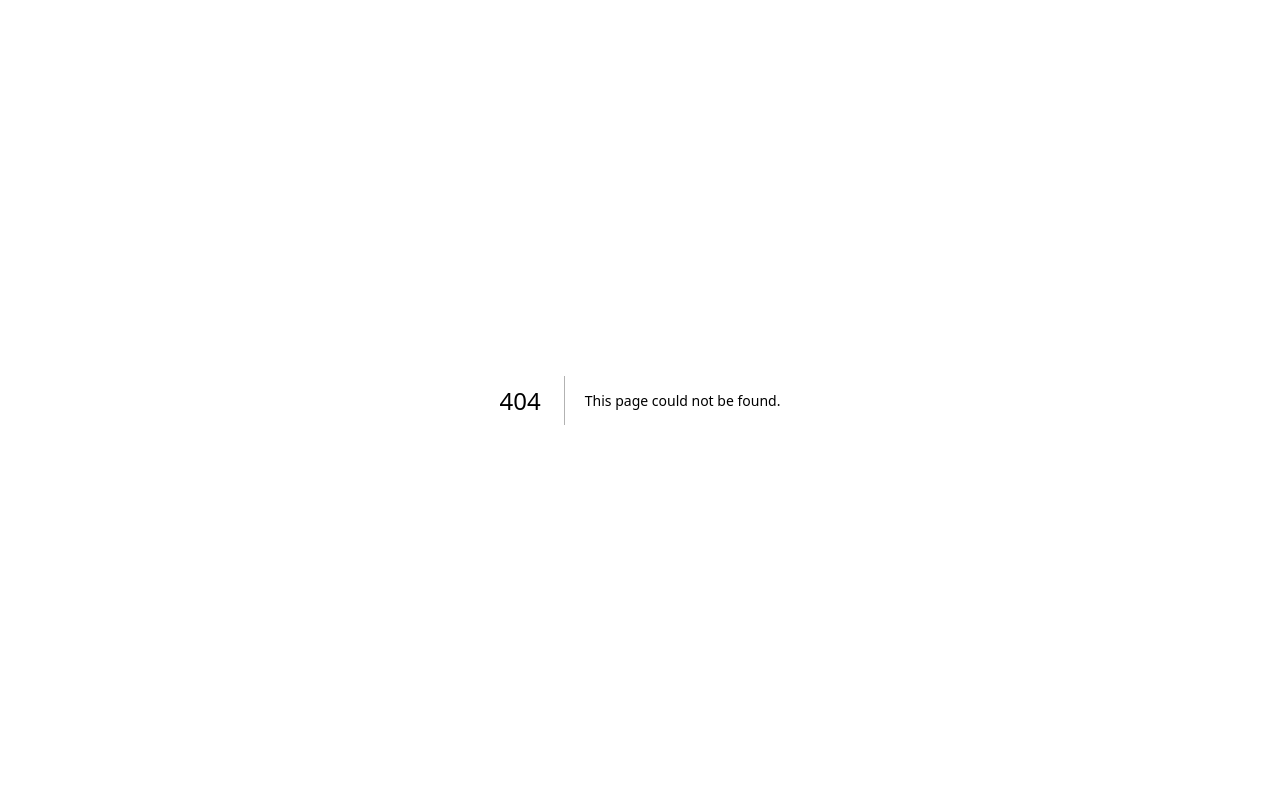
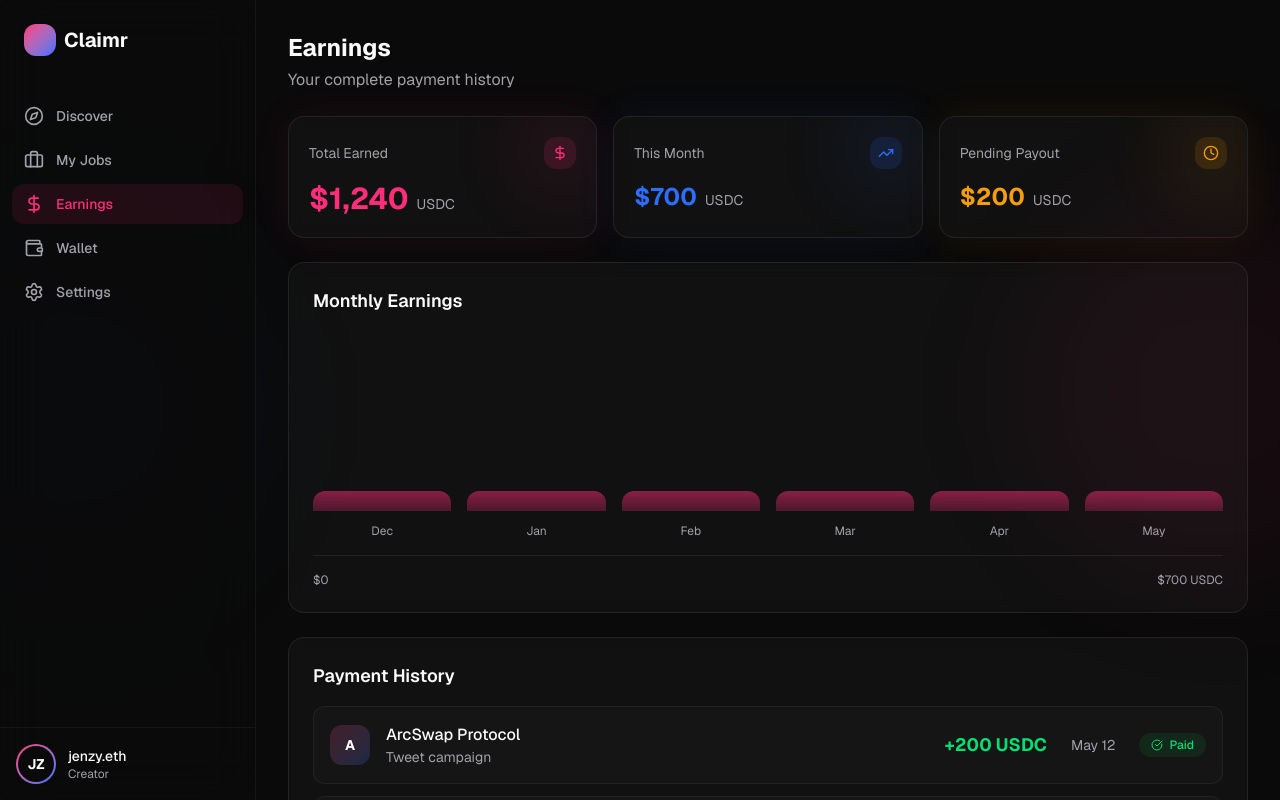
Before and after one commit to iam25th1/claimr, a Next.js app: page /dashboard/earnings in a window 1280 px wide. Before the commit this address had no page. Shown: the top 800 px of the page. Built offline with nearby package versions, Linux system fonts and the light colour scheme.

Commit message:
feat: add Earnings page with stat cards and bar chart\n\nAdd new Earnings page with stat cards, bar chart, and payment history.

```diff
--- /dev/null
+++ b/app/dashboard/earnings/page.tsx
@@ -0,0 +1,20 @@
+import { EarningsStats } from "@/components/claimr/earnings-stats"
+import { EarningsChart } from "@/components/claimr/earnings-chart"
+import { PaymentHistory } from "@/components/claimr/payment-history"
+
+export default function EarningsPage() {
+  return (
+    <div className="space-y-6">
+      <div>
+        <h1 className="text-2xl font-bold text-foreground">Earnings</h1>
+        <p className="mt-1 text-muted-foreground">Your complete payment history</p>
+      </div>
+
+      <EarningsStats />
+
+      <EarningsChart />
+
+      <PaymentHistory />
+    </div>
+  )
+}
--- /dev/null
+++ b/components/claimr/earnings-chart.tsx
@@ -0,0 +1,65 @@
+"use client"
+
+import { useState } from "react"
+
+const monthlyData = [
+  { month: "Dec", amount: 120 },
+  { month: "Jan", amount: 280 },
+  { month: "Feb", amount: 190 },
+  { month: "Mar", amount: 450 },
+  { month: "Apr", amount: 540 },
+  { month: "May", amount: 700 },
+]
+
+const maxAmount = Math.max(...monthlyData.map((d) => d.amount))
+
+export function EarningsChart() {
+  const [hoveredIndex, setHoveredIndex] = useState<number | null>(null)
+
+  return (
+    <div className="rounded-xl border border-white/[0.08] bg-white/[0.03] p-6 backdrop-blur-sm">
+      <h3 className="text-lg font-semibold text-foreground">Monthly Earnings</h3>
+
+      <div className="mt-6 flex items-end justify-between gap-4" style={{ height: "200px" }}>
+        {monthlyData.map((data, index) => {
+          const heightPercent = (data.amount / maxAmount) * 100
+          const isHovered = hoveredIndex === index
+
+          return (
+            <div
+              key={data.month}
+              className="relative flex flex-1 flex-col items-center"
+              onMouseEnter={() => setHoveredIndex(index)}
+              onMouseLeave={() => setHoveredIndex(null)}
+            >
+              {isHovered && (
+                <div className="absolute -top-8 rounded-lg bg-white/10 px-2 py-1 text-xs font-medium text-white backdrop-blur-sm">
+                  ${data.amount} USDC
+                </div>
+              )}
+
+              <div
+                className="w-full cursor-pointer rounded-t-lg transition-all duration-300"
+                style={{
+                  height: `${heightPercent}%`,
+                  minHeight: "20px",
+                  background: isHovered
+                    ? "linear-gradient(180deg, #FF2D7A 0%, #FF2D7A80 100%)"
+                    : "linear-gradient(180deg, #FF2D7A80 0%, #FF2D7A40 100%)",
+                  boxShadow: isHovered ? "0 0 20px #FF2D7A40" : "none",
+                }}
+              />
+
+              <span className="mt-3 text-xs text-muted-foreground">{data.month}</span>
+            </div>
+          )
+        })}
+      </div>
+
+      <div className="mt-4 flex items-center justify-between border-t border-white/[0.08] pt-4">
+        <span className="text-xs text-muted-foreground">$0</span>
+        <span className="text-xs text-muted-foreground">${maxAmount} USDC</span>
+      </div>
+    </div>
+  )
+}
--- /dev/null
+++ b/components/claimr/earnings-stats.tsx
@@ -0,0 +1,71 @@
+"use client"
+
+import { DollarSign, TrendingUp, Clock } from "lucide-react"
+
+const stats = [
+  {
+    label: "Total Earned",
+    value: "$1,240",
+    suffix: "USDC",
+    icon: DollarSign,
+    color: "#FF2D7A",
+    large: true,
+  },
+  {
+    label: "This Month",
+    value: "$700",
+    suffix: "USDC",
+    icon: TrendingUp,
+    color: "#2D6EFF",
+    large: false,
+  },
+  {
+    label: "Pending Payout",
+    value: "$200",
+    suffix: "USDC",
+    icon: Clock,
+    color: "#F59E0B",
+    large: false,
+  },
+]
+
+export function EarningsStats() {
+  return (
+    <div className="grid gap-4 md:grid-cols-3">
+      {stats.map((stat) => (
+        <div
+          key={stat.label}
+          className="group relative overflow-hidden rounded-xl border border-white/[0.08] bg-white/[0.03] p-5 backdrop-blur-sm transition-all hover:border-white/[0.12]"
+          style={{
+            boxShadow: `0 0 40px ${stat.color}15`,
+          }}
+        >
+          <div
+            className="absolute -right-4 -top-4 h-24 w-24 rounded-full opacity-10 blur-2xl"
+            style={{ backgroundColor: stat.color }}
+          />
+
+          <div className="flex items-center justify-between">
+            <p className="text-sm text-muted-foreground">{stat.label}</p>
+            <div
+              className="flex h-8 w-8 items-center justify-center rounded-lg"
+              style={{ backgroundColor: `${stat.color}20` }}
+            >
+              <stat.icon className="h-4 w-4" style={{ color: stat.color }} />
+            </div>
+          </div>
+
+          <div className="mt-3 flex items-baseline gap-2">
+            <span
+              className={`font-bold ${stat.large ? "text-3xl" : "text-2xl"}`}
+              style={{ color: stat.color }}
+            >
+              {stat.value}
+            </span>
+            <span className="text-sm text-muted-foreground">{stat.suffix}</span>
+          </div>
+        </div>
+      ))}
+    </div>
+  )
+}
--- /dev/null
+++ b/components/claimr/payment-history.tsx
@@ -0,0 +1,85 @@
+"use client"
+
+import { CheckCircle } from "lucide-react"
+
+const payments = [
+  {
+    id: 1,
+    project: "ArcSwap Protocol",
+    task: "Tweet campaign",
+    amount: 200,
+    date: "May 12",
+    status: "Paid",
+  },
+  {
+    id: 2,
+    project: "Neon Protocol",
+    task: "YouTube review",
+    amount: 500,
+    date: "May 7",
+    status: "Paid",
+  },
+  {
+    id: 3,
+    project: "ChainBridge",
+    task: "Thread series",
+    amount: 150,
+    date: "Apr 28",
+    status: "Paid",
+  },
+  {
+    id: 4,
+    project: "CircleFi",
+    task: "Ambassador post",
+    amount: 300,
+    date: "Apr 15",
+    status: "Paid",
+  },
+  {
+    id: 5,
+    project: "ArcDAO",
+    task: "Community update",
+    amount: 90,
+    date: "Apr 2",
+    status: "Paid",
+  },
+]
+
+export function PaymentHistory() {
+  return (
+    <div className="rounded-xl border border-white/[0.08] bg-white/[0.03] p-6 backdrop-blur-sm">
+      <h3 className="text-lg font-semibold text-foreground">Payment History</h3>
+
+      <div className="mt-4 space-y-3">
+        {payments.map((payment) => (
+          <div
+            key={payment.id}
+            className="flex items-center justify-between rounded-lg border border-white/[0.05] bg-white/[0.02] p-4 transition-all hover:border-white/[0.08]"
+          >
+            <div className="flex items-center gap-4">
+              <div className="flex h-10 w-10 items-center justify-center rounded-lg bg-gradient-to-br from-[#FF2D7A]/20 to-[#2D6EFF]/20 text-sm font-bold text-white">
+                {payment.project.charAt(0)}
+              </div>
+
+              <div>
+                <p className="font-medium text-foreground">{payment.project}</p>
+                <p className="text-sm text-muted-foreground">{payment.task}</p>
+              </div>
+            </div>
+
+            <div className="flex items-center gap-6">
+              <span className="text-lg font-bold text-green-400">+{payment.amount} USDC</span>
+
+              <span className="text-sm text-muted-foreground">{payment.date}</span>
+
+              <div className="flex items-center gap-1.5 rounded-full bg-green-500/10 px-3 py-1 text-xs font-medium text-green-400">
+                <CheckCircle className="h-3 w-3" />
+                {payment.status}
+              </div>
+            </div>
+          </div>
+        ))}
+      </div>
+    </div>
+  )
+}
```
